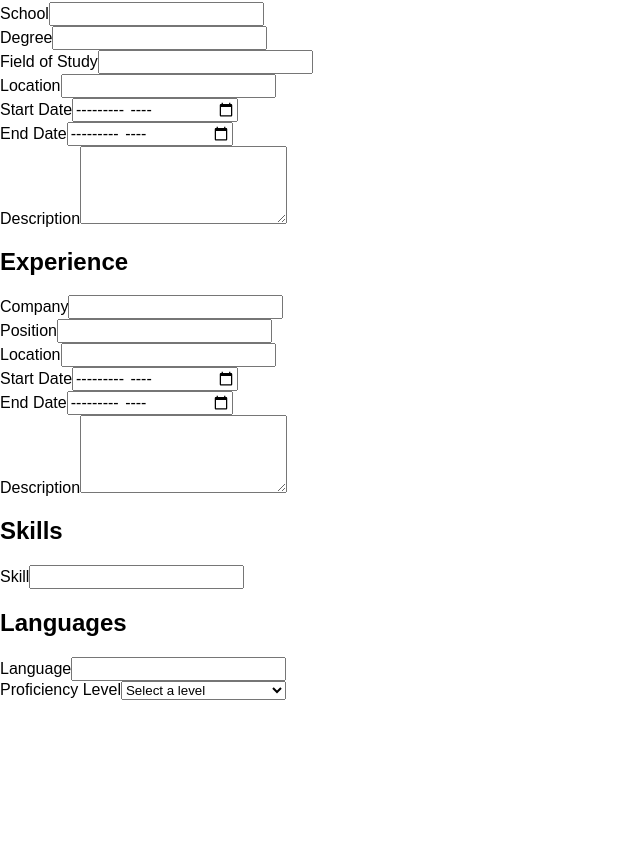
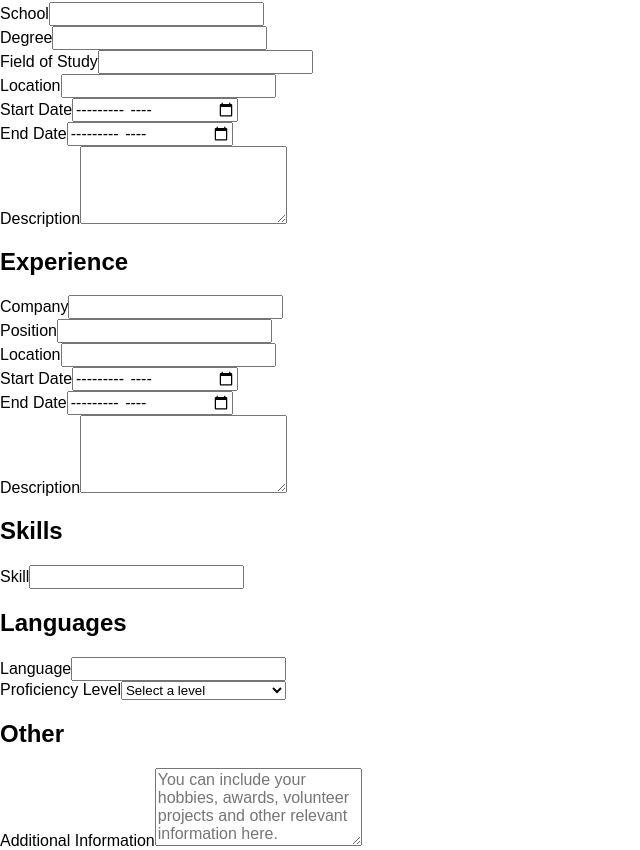
Before and after one commit to canberkg67/cv-app, a React (Vite) app: page / in a window 1280 px wide. Shown: the part 519-1369 px from the top of the page, without its empty margins (0-640 px from the left). Before the commit the page ends 1219 px from the top, so only its background shows below. Built offline with nearby package versions, Linux system fonts and the light colour scheme.

Commit message:
feat: add Other Component in Form

```diff
--- a/src/components/Form.jsx
+++ b/src/components/Form.jsx
@@ -3,6 +3,7 @@ import PersonalInfo from "./PersonalInfo";
 import Experience from "./Experience";
 import Skills from "./Skills";
 import Languages from "./Languages";
+import Other from "./Other";
 
 export default function Form() {
     return (
@@ -12,6 +13,7 @@ export default function Form() {
             <Experience />
             <Skills />
             <Languages />
+            <Other />
         </section>
     );
 }
--- a/src/components/Other.jsx
+++ b/src/components/Other.jsx
@@ -0,0 +1,18 @@
+export default function Other() {
+    return (
+        <section className="form-other">
+            <h2>Other</h2>
+            <div>
+                <label htmlFor="other">
+                    Additional Information
+                </label>
+                <textarea
+                    id="other"
+                    name="other"
+                    rows="4"
+                    placeholder="You can include your hobbies, awards, volunteer projects and other relevant information here."
+                />
+            </div>
+        </section>
+    );
+}
```
